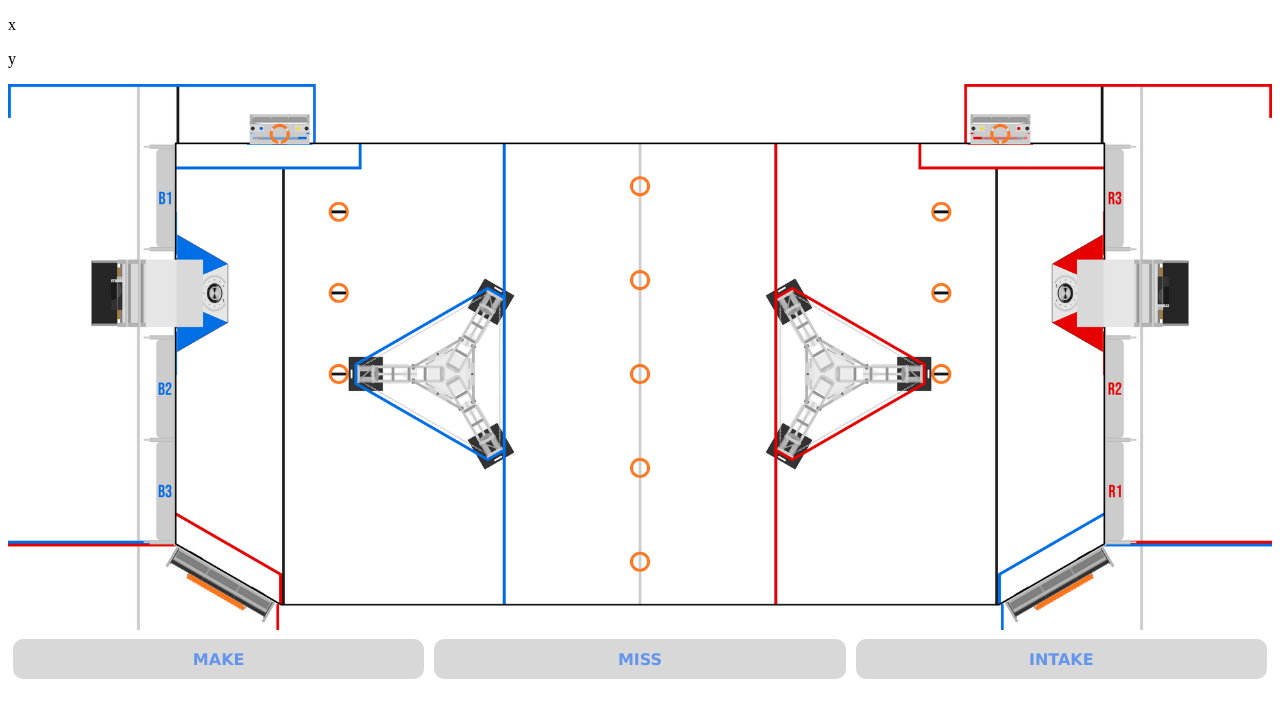
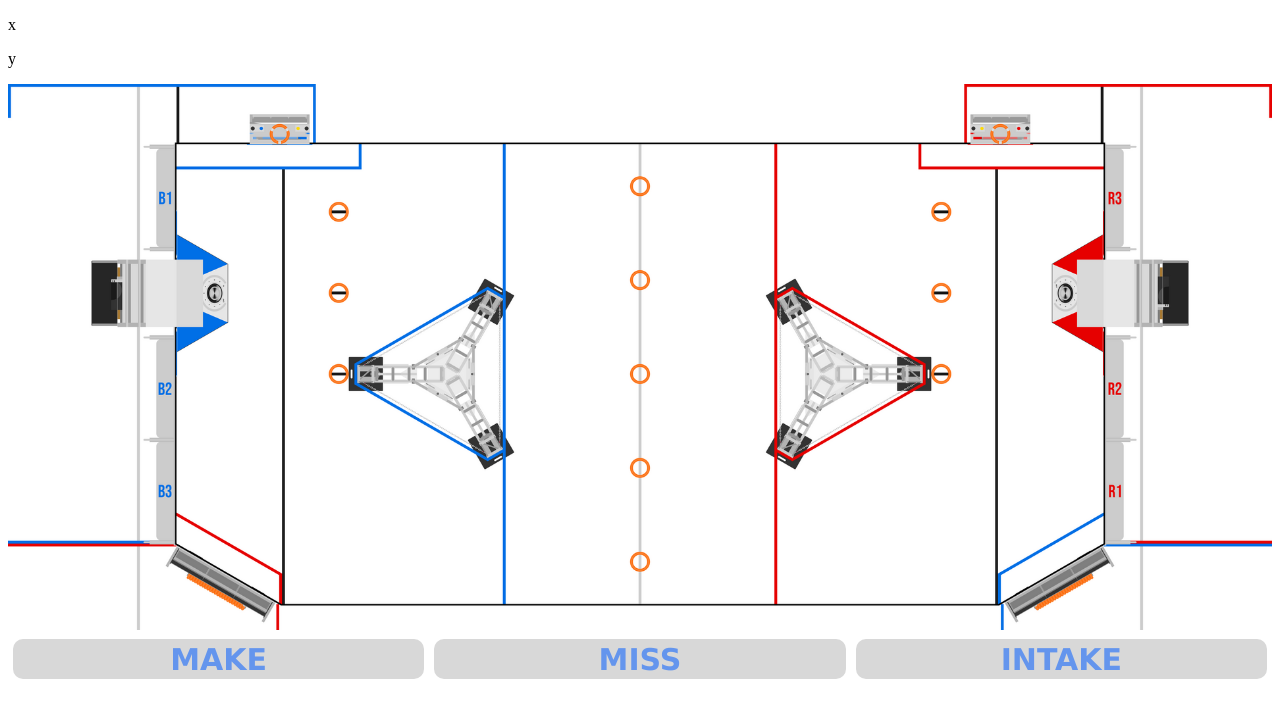
Before and after one commit to lddtwo456/lddtwo456.github.io, a plain HTML site: page scouting/form.html in a window 1280 px wide. Drawn offline with Linux system fonts and the light colour scheme.

Commit message:
Update style.css

```diff
--- a/scouting/style.css
+++ b/scouting/style.css
@@ -24,20 +24,18 @@ body {
 #field-buttons button {
   width: 100%;
   height: 40px;
-  background-color: rgb(216, 216, 216); /* Set default background color */
-  color: cornflowerblue; /* Set text color */
-  border: none; /* Remove default button border */
-  text-align: center; /* Center the text horizontally */
-  text-decoration: none; /* Remove default underline */
-  display: inline-block; /* Make the button a block element */
-  font-size: 16px; /* Set font size */
-  cursor: pointer; /* Show pointer cursor on hover */
-  border-radius: 10px; /* Set border radius to make the button rounded */
+  background-color: rgb(216, 216, 216);
+  color: cornflowerblue;
+  border: none;
+  display: inline-block;
+  border-radius: 10px;
   margin: 5px;
 
+  text-align: center;
+  text-decoration: none;
   font-family: Verdana;
   font-weight: bolder;
-  font-family: 30px;
+  font-size: 30px;
 }
 
 #field-buttons button.active {
```
